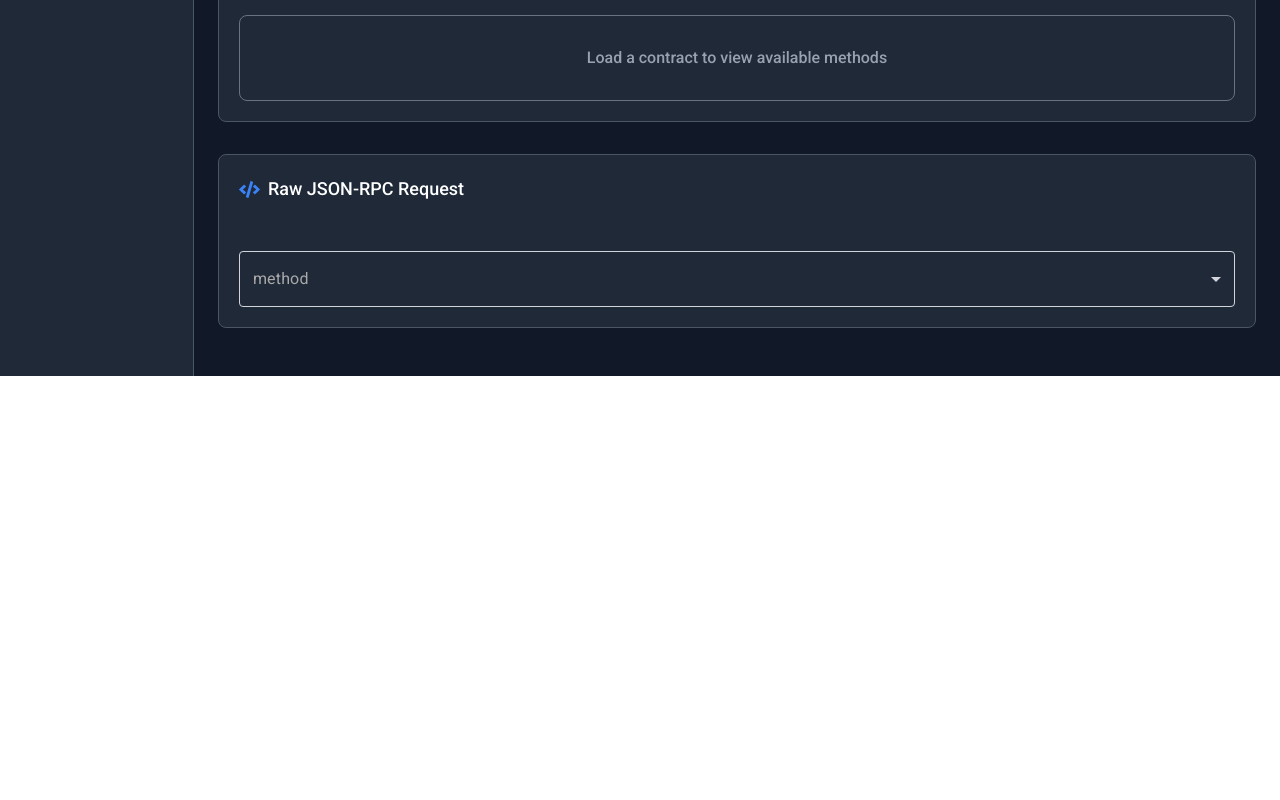
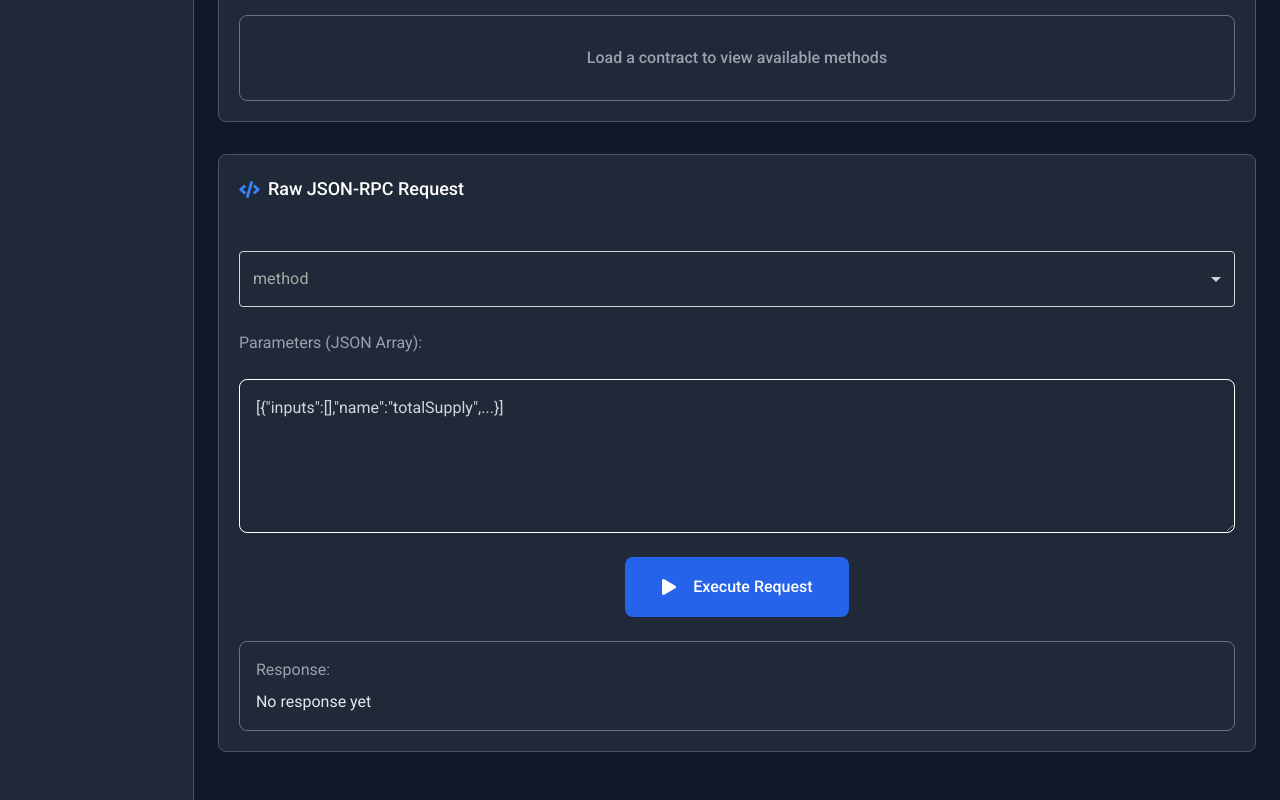
Before and after one commit to Nikolat27/ethereum_client, a React (Vite) app: page / in a window 1280 px wide. Shown: the part 1978-2778 px from the top of the page. Before the commit the page ends 2354 px from the top, so only its background shows below. Built offline with nearby package versions, Linux system fonts and the light colour scheme; a web font is replaced by a local one.

Commit message:
Added JsonRequest compo

```diff
--- a/src/components/Main/JsonRequest.tsx
+++ b/src/components/Main/JsonRequest.tsx
@@ -1,11 +1,13 @@
+import { useState } from "react";
 import { FaCode } from "react-icons/fa";
 import SelectOption from "../SelectOption";
-import { useState } from "react";
 import { type SelectChangeEvent } from "@mui/material";
 import type { SelectItemsList } from "../../types/types";
+import { FaPlay } from "react-icons/fa";
 
 function RawJsonRpcRequest() {
     const [method, setMethod] = useState<string>("");
+    const [parameters, setParameters] = useState<string>("");
     const itemsList: SelectItemsList = [];
 
     function handleMethodChange(event: SelectChangeEvent) {
@@ -19,8 +21,38 @@ function RawJsonRpcRequest() {
                 <span className="text-white font-medium text-lg"> Raw JSON-RPC Request </span>
             </div>
 
-            <div className="flex flex-col w-full">
+            <div className="flex flex-col w-full gap-6">
                 <SelectOption label="method" value={method} onChange={handleMethodChange} itemsList={itemsList} />
+                <span className="text-gray-400">Parameters (JSON Array):</span>
+                <textarea
+                    value={parameters}
+                    onChange={(e) => setParameters(e.target.value)}
+                    aria-label="Parameters (JSON Array)"
+                    rows={5}
+                    placeholder='[{"inputs":[],"name":"totalSupply",...}]'
+                    className="border border-white text-gray-300 rounded-lg placeholder:text-gray-300 p-4
+                    focus:outline-none focus:ring-1
+                    focus:ring-gray-400
+                    focus:border-gray-400"
+                    name=""
+                    id=""
+                ></textarea>
+
+                <div
+                    className="flex flex-row items-center self-center justify-center w-full sm:w-56 h-15
+                  bg-[#2563eb] text-white rounded-lg gap-4 select-none cursor-pointer
+                  transition-colors duration-200 hover:bg-blue-700"
+                >
+                    <FaPlay />
+                    <span className="font-medium">Execute Request</span>
+                </div>
+                <div
+                    className="flex flex-col p-4 gap-2 w-full items-start justify-start bg-[#1f2937]
+                    border border-gray-500 text-gray-400 h-auto rounded-lg"
+                >
+                    <span>Response: </span>
+                    <p className="text-gray-200">No response yet</p>
+                </div>
             </div>
         </div>
     );
```
